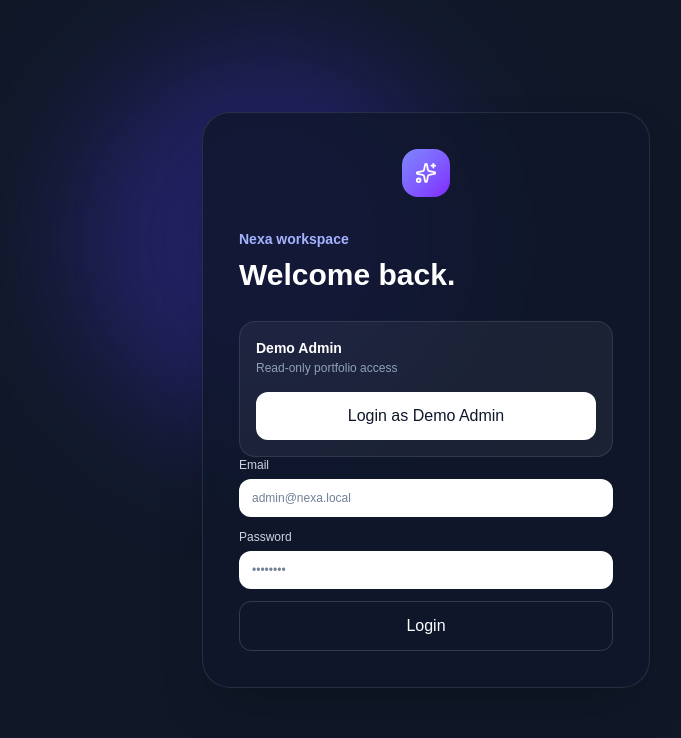
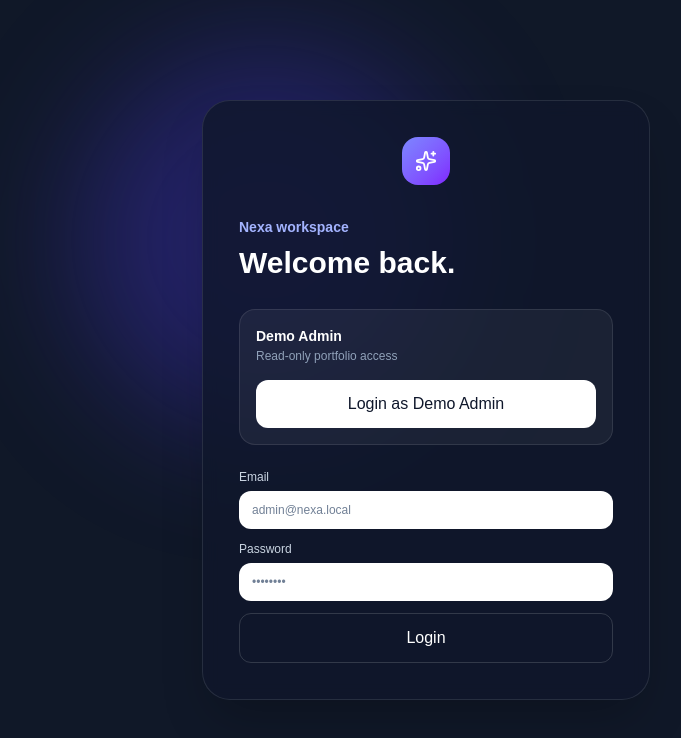
Before and after one commit to EasinTanvir/ai-mcp-dashboard, a Next.js app: page /login in a window 1280 px wide. Shown: the top 738 px of the page, without its empty margins (214-895 px from the left). Built offline with nearby package versions, Linux system fonts and the light colour scheme; no server answers.

Commit message:
refactor

```diff
--- a/src/components/pages/login/Login.jsx
+++ b/src/components/pages/login/Login.jsx
@@ -83,7 +83,7 @@ const Login = () => {
         </div>
 
         {/* Real Admin Login */}
-        <form onSubmit={handleSubmit(onSubmit)} className="space-y-3">
+        <form onSubmit={handleSubmit(onSubmit)} className="space-y-3 pt-6">
           <label className="block text-xs font-medium !text-slate-300">
             Email
             <input
```
